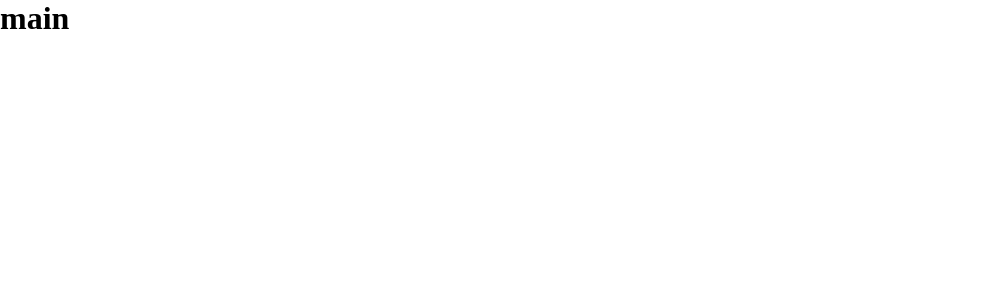
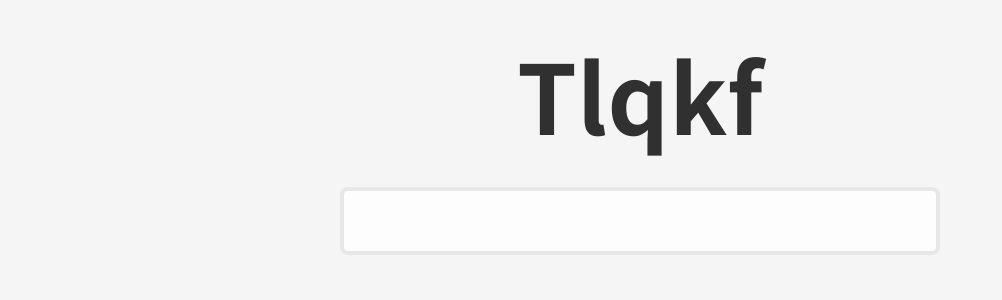
Before and after one commit to delta-kor/tlqkf, a Next.js app: page / in a window 1280 px wide. Shown: the top 300 px of the page, without its empty margins (0-1002 px from the left). Built offline with nearby package versions, Linux system fonts and the light colour scheme.

Commit message:
Add input

```diff
--- a/pages/_app.tsx
+++ b/pages/_app.tsx
@@ -1,6 +1,13 @@
-import '@/styles/globals.css'
-import type { AppProps } from 'next/app'
+import '@/styles/globals.css';
+import type { AppProps } from 'next/app';
+import { Noto_Sans_KR } from '@next/font/google';
+
+const font = Noto_Sans_KR({ subsets: ['latin'], weight: ['400', '700'] });
 
 export default function App({ Component, pageProps }: AppProps) {
-  return <Component {...pageProps} />
+  return (
+    <div className={font.className}>
+      <Component {...pageProps} />
+    </div>
+  );
 }
--- a/pages/index.tsx
+++ b/pages/index.tsx
@@ -1,7 +1,13 @@
 import { NextPage } from 'next';
+import styles from '../styles/index.module.css';
 
 const IndexPage: NextPage = () => {
-  return <h1>main</h1>;
+  return (
+    <div className={styles.wrapper}>
+      <div className={styles.header}>Tlqkf</div>
+      <input className={styles.search}></input>
+    </div>
+  );
 };
 
 export default IndexPage;
--- a/styles/globals.css
+++ b/styles/globals.css
@@ -5,3 +5,7 @@
   box-sizing: border-box;
   -webkit-tap-highlight-color: transparent;
 }
+
+body {
+  background: #f5f5f5;
+}
--- /dev/null
+++ b/styles/index.module.css
@@ -0,0 +1,28 @@
+.wrapper {
+  width: 100%;
+  display: flex;
+  flex-direction: column;
+  justify-content: center;
+  align-items: center;
+  padding: 24px 0 0 0;
+  gap: 24px;
+}
+
+.header {
+  font-size: 96px;
+  font-weight: 700;
+  color: #303030;
+  user-select: none;
+}
+
+.search {
+  width: 100%;
+  max-width: 600px;
+  border: 4px solid #e7e7e7;
+  padding: 16px 24px;
+  font-size: 24px;
+  font-weight: 700;
+  color: #303030;
+  background: #fdfdfd;
+  border-radius: 8px;
+}
```
